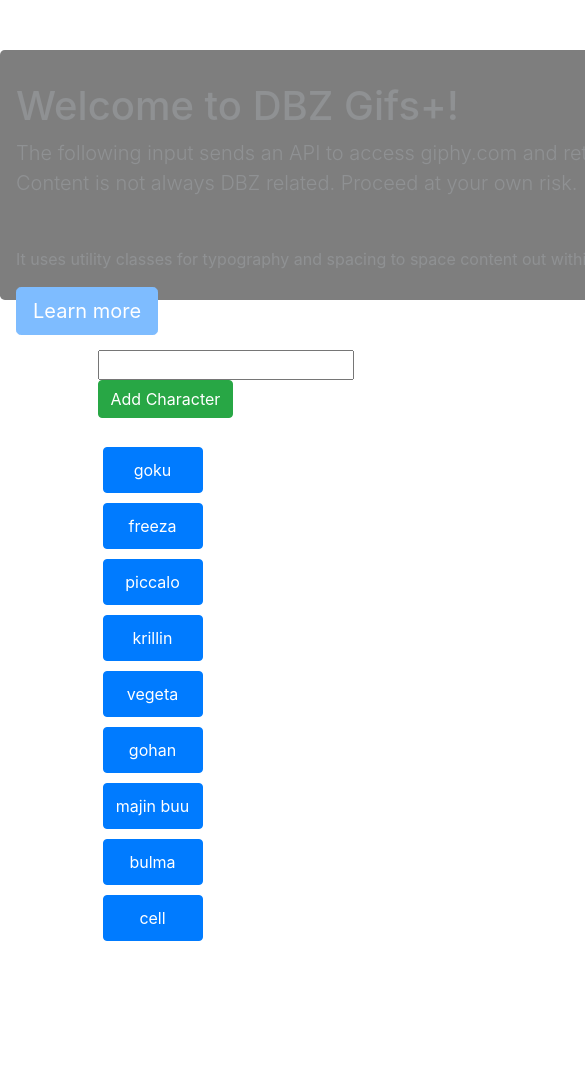
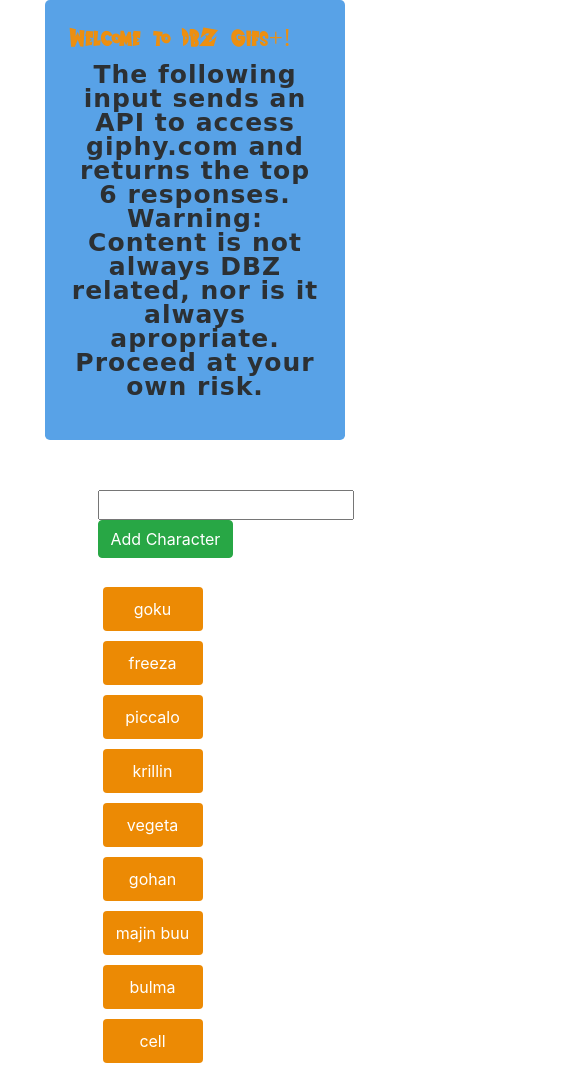
Before and after one commit to ryanwdaly/gif_tastic, a plain HTML site: page index.html in a window 390 px wide. Shown: the top 1068 px of the page, 585 px wide, since content can reach past the window. Before the commit the page ends 946 px from the top, so only its background shows below. Drawn offline with nearby package versions, Linux system fonts and the light colour scheme; a web font is replaced by a local one.

Commit message:
sat morning update

```diff
--- a/assets/css/style.css
+++ b/assets/css/style.css
@@ -1,3 +1,8 @@
+@font-face {
+  font-family: 'SayanSansFont';
+  src: url('sayan_sans_font.ttf');
+}
+
 body {
     /* font-family: Arial, "Helvetica Neue", Helvetica, sans-serif;
     font-size: 18px;
@@ -22,15 +27,31 @@
 }
 
 #jumbo-container {
-    height: 250px;
+
     width: 940px;
-    background-color: black;
-    opacity: 0.5;
+    /* background-color:#e10818; */
+    background-color: #509ee6;
+    opacity: 0.95;
     margin: auto;
-    margin-top: 50px;
+    margin-top: 0px;
     margin-bottom: 50px;
+    padding: 25px;
 }
+#dbz-title {
+    font-family: 'SayanSansFont';
+    font-size: 100px;
+    color: #ec8a04;
+    opacity: 1;
 
+}
+#dbz-description {
+    font-family: 'ZCOOL KuaiLe', cursive;
+    font-size: 25px;
+    font-weight: 900;
+    letter-spacing: 1px;
+    line-height: 24px;
+    text-align: center;
+}
 #input-container {
     margin: auto;
     width: 50%;
@@ -53,4 +74,27 @@
     width: 100px;
     padding: 10px;
     margin: 5px;
+    background-color: #ec8a04;
+    border: none;
 }
+
+@media only screen and (max-width: 600px) {
+    #jumbo-container {
+    width: 300px;
+    /* background-color:#e10818; */
+    background-color: #509ee6;
+    opacity: 0.95;
+    margin: auto;
+    margin-top: 0px;
+    margin-bottom: 50px;
+    padding: 25px;
+    }
+
+    #dbz-title {
+    font-family: 'SayanSansFont';
+    font-size: 25px;
+    color: #ec8a04;
+    opacity: 1;
+
+    }
+}
--- a/index.html
+++ b/index.html
@@ -7,6 +7,7 @@
     <link rel="stylesheet" href="https://maxcdn.bootstrapcdn.com/bootstrap/4.0.0/css/bootstrap.min.css">
     <link rel="stylesheet" type="text/css" href="assets/css/style.css">
     <link rel="icon" href="assets/images/dragon_ball_icon.ico" hype="image/x-icon">
+    <link href="https://fonts.googleapis.com/css?family=ZCOOL+KuaiLe" rel="stylesheet">
     <script src="https://cdnjs.cloudflare.com/ajax/libs/jquery/3.2.1/jquery.min.js"></script>
     <script src="logic.js"></script>
     <title>DBZ Gifs+</title>
@@ -14,14 +15,9 @@
 <body>
 
     <div class="jumbotron" id="jumbo-container">
-        <h1 class="display-5">Welcome to DBZ Gifs+!</h1>
-        <p class="lead">The following input sends an API to access giphy.com and returns the top 10 responses.
-            Warning: Content is not always DBZ related. Proceed at your own risk.</p>
-        <hr class="my-4">
-        <p>It uses utility classes for typography and spacing to space content out within the larger container.</p>
-        <p class="lead">
-            <a class="btn btn-primary btn-lg" href="#" role="button">Learn more</a>
-        </p>
+        <h1 id="dbz-title" class="display-5" >Welcome to DBZ Gifs+!</h1>
+        <p id="dbz-description" class="lead">The following input sends an API to access giphy.com and returns the top 6 responses.
+            Warning: Content is not always DBZ related, nor is it always apropriate. Proceed at your own risk.</p>
     </div>
 
     <div id="input-container">
@@ -29,7 +25,6 @@
     </div>
     <br>
     <div id="button-container"></div>
-
     <div id="gif-container" class="container row"></div>
 </body>
 </html>
--- a/logic.js
+++ b/logic.js
@@ -1,5 +1,9 @@
+//TO DO:
+//  -make gif display look better (add spacing, center)
+//  -add css for character input
+//  -make ratings look better
+//
 $(document).ready(function() {
-
     //Initialize global array and add companion buttons
     charArray = ["goku", "freeza", "piccalo", "krillin", "vegeta", "gohan", "majin buu", "bulma", "cell"];
     charArray.forEach(function(character) {
@@ -11,6 +15,7 @@
         event.preventDefault();
         var input = $("#character-input").val();
         $("#character-input").val("");
+
         if (!input || isButton(input)) {
             return;
         } else {
@@ -32,7 +37,8 @@
                 method: "GET"
         }).then(function (response) {
                 var data = response.data;
-                for (var i = 0; i < 10; i++) {
+
+                for (var i = 0; i < 6; i++) {
                     var charDiv = $("<div>");
                     // charDiv.attr("class", "w3")
                     var p = $("<p>").text("Rating: " + data[i].rating);
@@ -43,12 +49,12 @@
                         charImage.attr("data-animate", data[i].images.fixed_height.url);//animateURL
                         charImage.attr("data-state", "animate")//set state to animate
                         charImage.attr("data-still", data[i].images.fixed_height_still.url)//stillURL
+
                     charDiv.append(p);
                     charDiv.append(charImage);
                     $("#gif-container").prepend(charDiv);
                 }
         });
-
     });
 
     //Pause gifs on click
@@ -66,11 +72,11 @@
     //Hotkey events
     $(document).keypress(function(event) {
         var key = event.key.toLowerCase();
+
         if (key === "enter") {
             $("#add-character").click();
         }
     })
-
 });
 
 //Helper Methods
```
Also changed, not shown: assets/css/sayan_sans_font.ttf (added), 3 other files.
